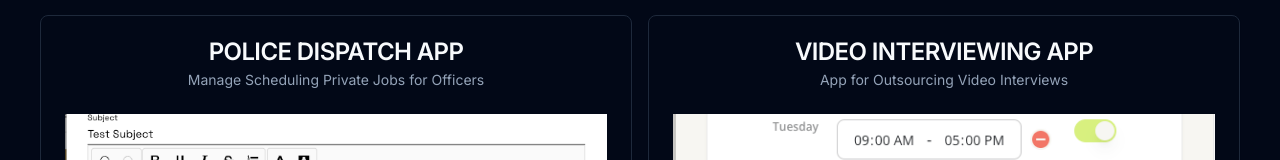
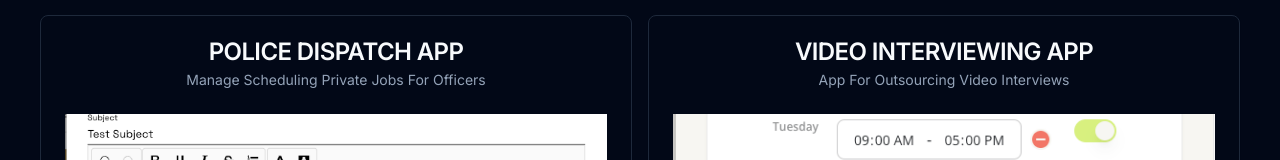
Before and after one commit to bklarer/personal-site, a Next.js app: page /portfolio in a window 1280 px wide. Shown: the part 211-371 px from the top of the page. Built offline with nearby package versions, Linux system fonts and the light colour scheme.

Commit message:
Adjust text transformation

```diff
--- a/components/PortfolioCard.tsx
+++ b/components/PortfolioCard.tsx
@@ -47,7 +47,9 @@ const PortfolioCard = ({
       {" "}
       <CardHeader className="text-center">
         <CardTitle className="uppercase">{title}</CardTitle>
-        <CardDescription>{description}</CardDescription>{" "}
+        <CardDescription className="capitalize">
+          {description}
+        </CardDescription>{" "}
       </CardHeader>
       <CardContent>
         <div className="relative aspect-[4/3]">
```
